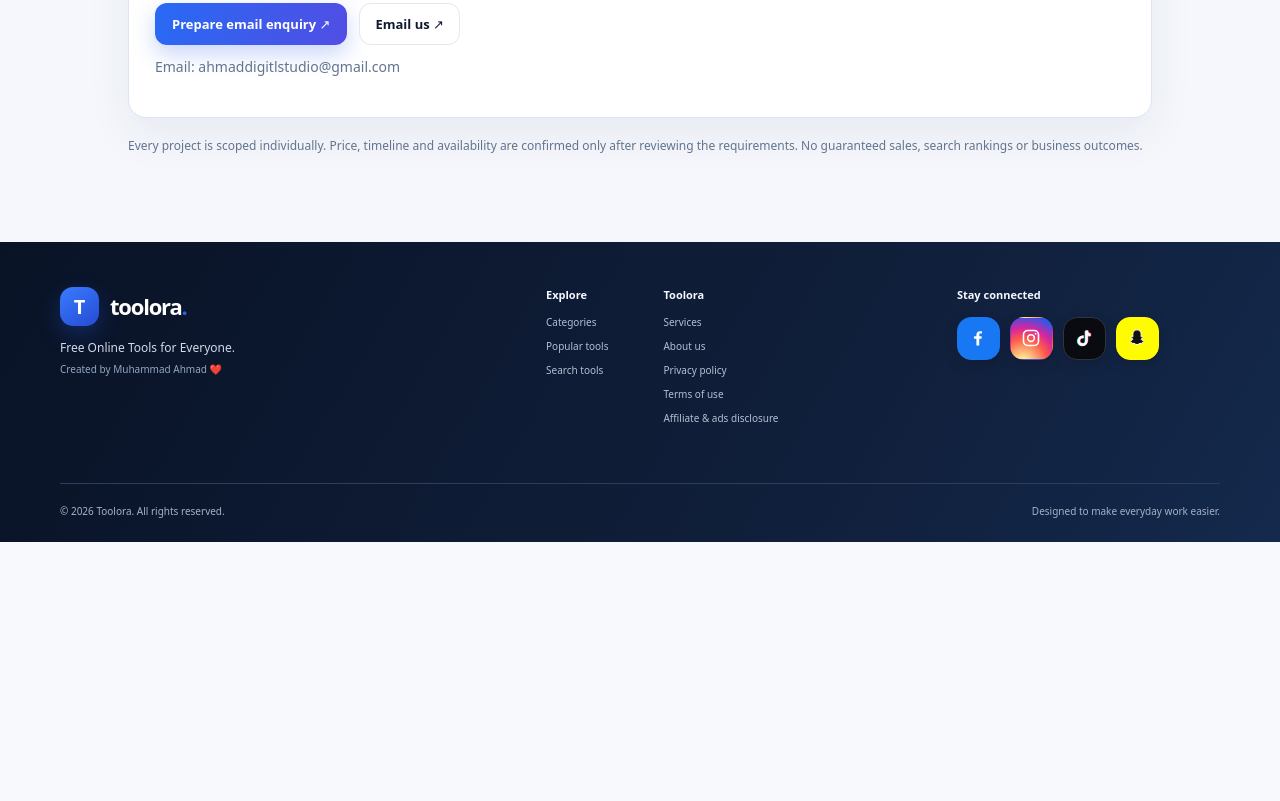
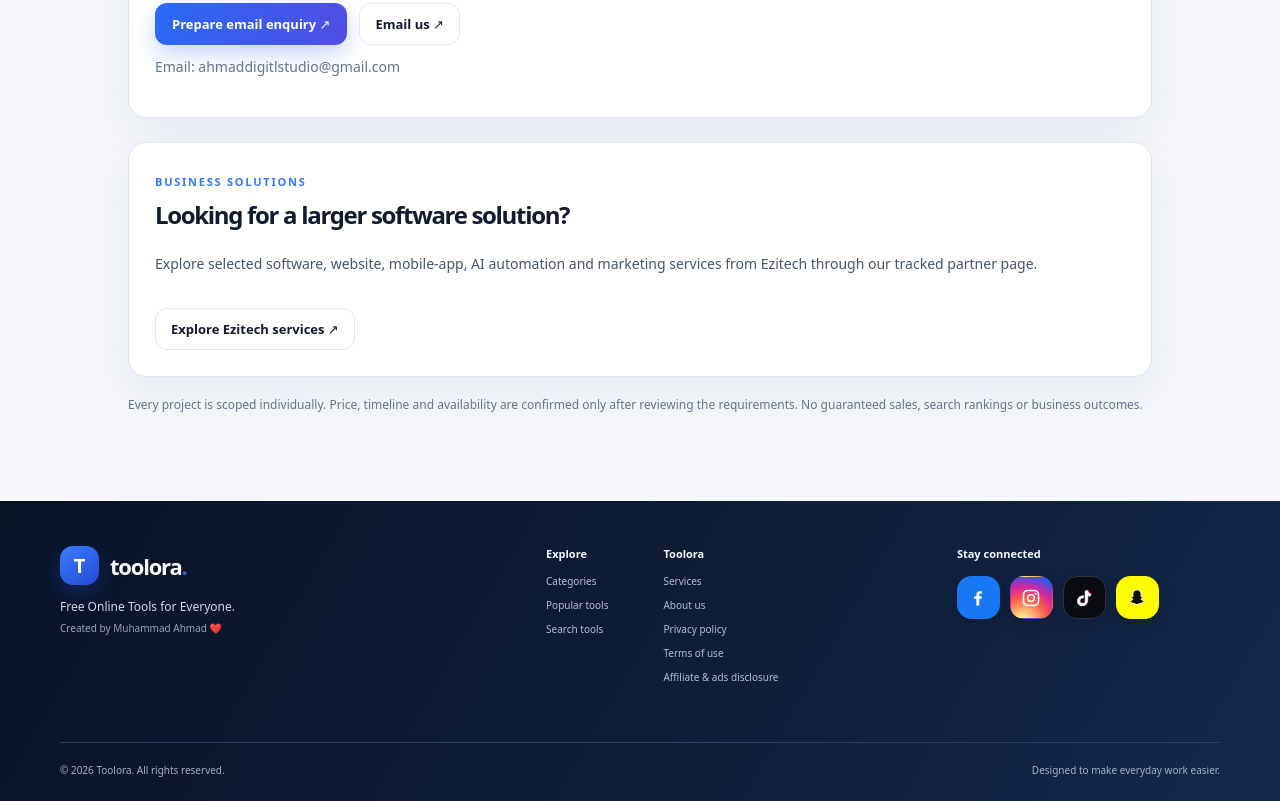
Before and after one commit to ahmee30212/toolora, an Astro site: page /services in a window 1280 px wide. Shown: the part 1616-2417 px from the top of the page. Before the commit the page ends 2158 px from the top, so only its background shows below. Built offline with nearby package versions, Linux system fonts and the light colour scheme; Astro itself is replaced by a stand-in of ours.

Commit message:
Add partner services discovery to services page

```diff
--- a/src/pages/services.astro
+++ b/src/pages/services.astro
@@ -30,6 +30,12 @@ const publicEmail = "ahmaddigitlstudio@gmail.com";
         <div class="flex flex-wrap gap-3 mt-4"><button id="send-email" type="button" class="btn-primary">Prepare email enquiry ↗</button><a class="btn-secondary" href={"mailto:" + publicEmail + "?subject=" + encodeURIComponent("Toolora project enquiry")}>Email us ↗</a></div>
         <p class="text-sm text-slate-500 mt-3" role="status">Email: <a class="underline" href={"mailto:" + publicEmail}>{publicEmail}</a></p>
       </article>
+      <article class="tool-panel p-6 md:p-8 mt-6">
+        <span class="eyebrow">Business solutions</span>
+        <h2 class="display text-2xl font-bold mt-2">Looking for a larger software solution?</h2>
+        <p class="text-slate-600 text-sm leading-7 mt-3">Explore selected software, website, mobile-app, AI automation and marketing services from Ezitech through our tracked partner page.</p>
+        <a class="btn-secondary inline-flex mt-4" href="/partners/ezitech/">Explore Ezitech services ↗</a>
+      </article>
       <p class="text-xs text-slate-500 mt-5">Every project is scoped individually. Price, timeline and availability are confirmed only after reviewing the requirements. No guaranteed sales, search rankings or business outcomes.</p>
     </div></section>
   </main>
```
